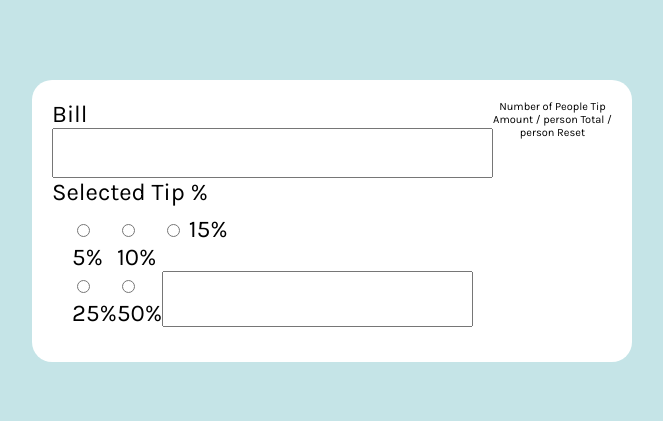
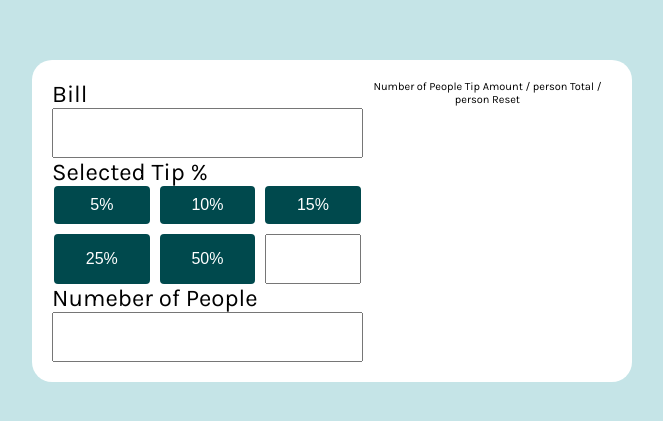
Before and after one commit to VxBarreto/Tip-Calculator, a plain HTML site: page tip-calculator-app-main - Projeto 3/index.html in a window 1280 px wide. Shown: the part 187-608 px from the top of the page, without its empty margins (308-971 px from the left). Drawn offline with Linux system fonts and the light colour scheme.

Commit message:
Add files via upload
structure and css upgrades

```diff
--- a/tip-calculator-app-main - Projeto 3/index.html
+++ b/tip-calculator-app-main - Projeto 3/index.html
@@ -19,28 +19,36 @@
       <label for="tip">Selected Tip %</label>
 
       <fieldset class="tip-values">
-        <label>
-          <input name="tip" type="radio" value="5" />5%
-        </label>
+        <div>
+          <input id="tip5" name="tip" type="radio" value="5" />
+          <label for="tip5">5% </label>
+        </div>
 
-        <label>
-          <input name="tip" type="radio" value="10">10%
-        </label>
+        <div>
+          <input id="tip10" name="tip" type="radio" value="10">
+          <label for="tip10">10%</label>
+        </div>
 
-        <label>
-          <input name="tip" type="radio" value="15" /> 15%
-        </label>
+        <div>
+          <input id="tip15" name="tip" type="radio" value="15" />
+          <label for="tip15">15%</label>
+        </div>
 
-        <label>
-          <input name="tip" type="radio" value="25" />25%
-        </label>
+        <div>
+          <input id="tip25" name="tip" type="radio" value="25" />
+          <label for="tip25">25%</label>
+        </div>
 
-        <label>
-          <input name="tip" type="radio" value="50" />50%
-        </label>
+        <div>
+          <input id="tip50" name="tip" type="radio" value="50" />
+          <label for="tip50">50%</label>
+        </div>
 
-        <input name="custom-tip"/>
+          <input class="custom__tip" />
       </fieldset>
+
+      <label for="people">Numeber of People</label>
+      <input name="people" id="people" type="number" min="1"/>
     </form>
     <div class="attribution">
       Number of People
--- a/tip-calculator-app-main - Projeto 3/style.css
+++ b/tip-calculator-app-main - Projeto 3/style.css
@@ -65,9 +65,44 @@ body {
     display: grid;
     grid-template-columns: repeat(3, 1fr);
     border: none;
+    gap: 0.62rem;
+    padding: 0;
 }
 
+.tip-values input[type="radio"] {
+    opacity: 0;
+    position: fixed;
+    width: 0;
+}
 
-.custom-tip {
+.tip-values input[type="radio"]:checked + label {
+    color: var(--very-dark-cyan);
+    background: var(--strong-cyan);
+}
+
+.tip-values label {
+    width: 100%;
+    height: 100%;
+    display: inline-block;
+    background-color: var(--very-dark-cyan);
+    color: var(--white);
+    padding: 0.62rem 1.25rem;
+    font-family: sans-serif, Arial;
+    font-size: 1rem;
+    border: none;
+    border-radius: 0.25rem;
+    display: flex;
+    justify-content: center;
+    align-items: center;
+    cursor: pointer;
+}
+
+.tip-values label:hover {
+    color: var(--very-dark-cyan);
+    background: var(--light-grayish-cyan);
+    border: none;
+}
+
+.custom__tip {
     width: 100%;
 }
```
